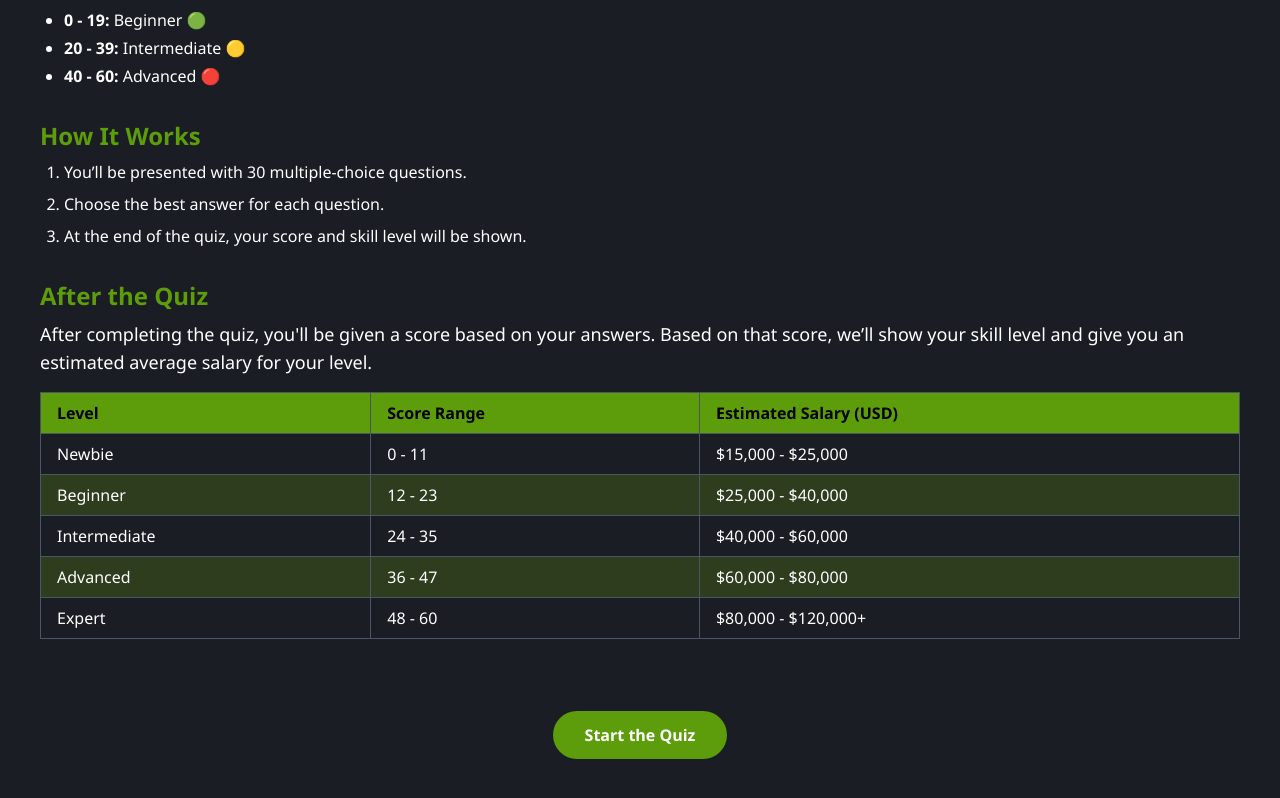
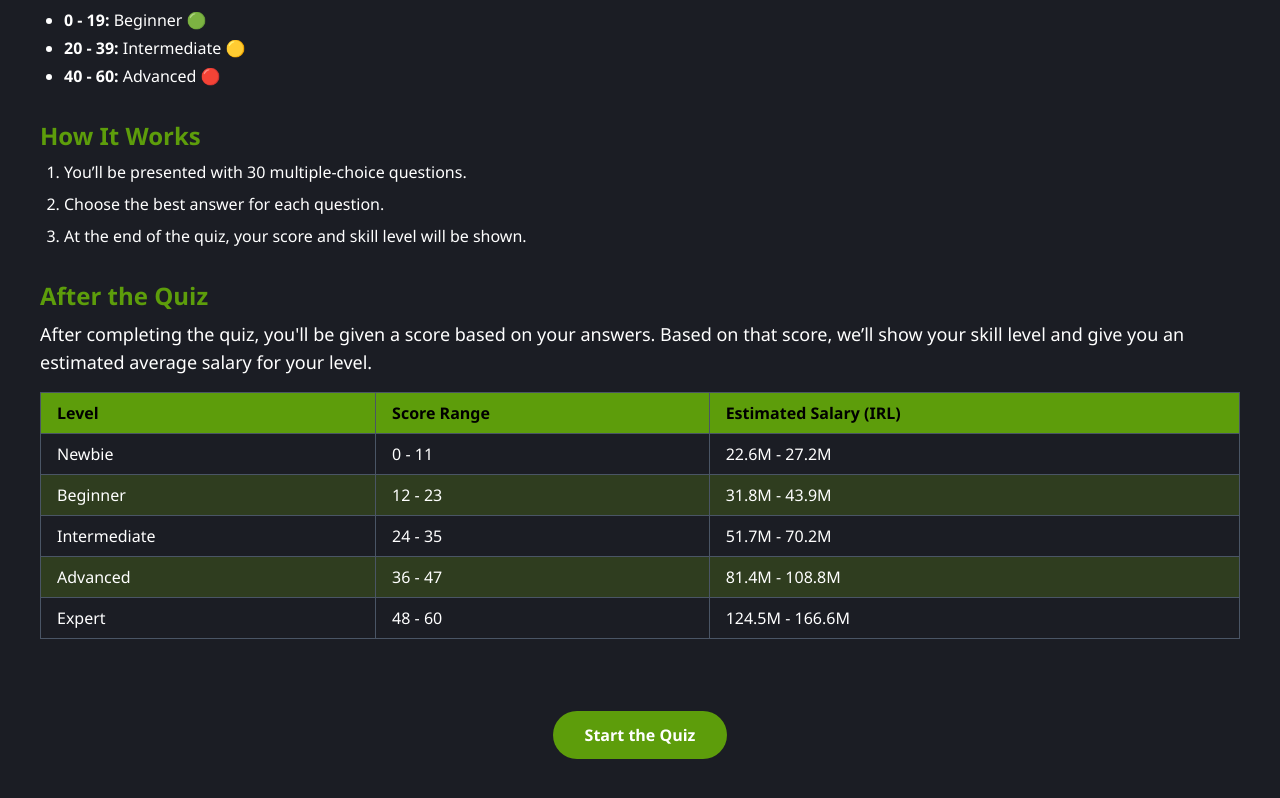
Before and after one commit to amirrrreza1/next-project-seven, a Next.js app: page /quiz in a window 1280 px wide. Shown: the part 444-1242 px from the top of the page. Built offline with nearby package versions, Linux system fonts and the light colour scheme.

Commit message:
fix: update salary ranges in DocumentationPage and adjust scoring levels in ResultPage

```diff
--- a/src/app/(quiz)/quiz/page.jsx
+++ b/src/app/(quiz)/quiz/page.jsx
@@ -82,7 +82,7 @@ const DocumentationPage = () => {
                   Score Range
                 </th>
                 <th className="border border-gray-600 px-4 py-2">
-                  Estimated Salary (USD)
+                  Estimated Salary (IRL)
                 </th>
               </tr>
             </thead>
@@ -91,14 +91,14 @@ const DocumentationPage = () => {
                 <td className="border border-gray-600 px-4 py-2">Newbie</td>
                 <td className="border border-gray-600 px-4 py-2">0 - 11</td>
                 <td className="border border-gray-600 px-4 py-2">
-                  $15,000 - $25,000
+                  22.6M - 27.2M
                 </td>
               </tr>
               <tr className="bg-[#2F3D1F]">
                 <td className="border border-gray-600 px-4 py-2">Beginner</td>
                 <td className="border border-gray-600 px-4 py-2">12 - 23</td>
                 <td className="border border-gray-600 px-4 py-2">
-                  $25,000 - $40,000
+                  31.8M - 43.9M
                 </td>
               </tr>
               <tr>
@@ -107,21 +107,21 @@ const DocumentationPage = () => {
                 </td>
                 <td className="border border-gray-600 px-4 py-2">24 - 35</td>
                 <td className="border border-gray-600 px-4 py-2">
-                  $40,000 - $60,000
+                  51.7M - 70.2M
                 </td>
               </tr>
               <tr className="bg-[#2F3D1F]">
                 <td className="border border-gray-600 px-4 py-2">Advanced</td>
                 <td className="border border-gray-600 px-4 py-2">36 - 47</td>
                 <td className="border border-gray-600 px-4 py-2">
-                  $60,000 - $80,000
+                  81.4M - 108.8M
                 </td>
               </tr>
               <tr>
                 <td className="border border-gray-600 px-4 py-2">Expert</td>
                 <td className="border border-gray-600 px-4 py-2">48 - 60</td>
                 <td className="border border-gray-600 px-4 py-2">
-                  $80,000 - $120,000+
+                  124.5M - 166.6M
                 </td>
               </tr>
             </tbody>
--- a/src/app/(quiz)/quiz/result/page.jsx
+++ b/src/app/(quiz)/quiz/result/page.jsx
@@ -4,12 +4,13 @@ import { useEffect, useState } from "react";
 import Link from "next/link";
 
 const getLevel = (score) => {
-  if (score == 0) return { level: "Idiot", salary: "You Really Want Salary ???" };
-  if (score <= 20) return { level: "Beginner", salary: "$20K-$30K" };
-  if (score <= 40) return { level: "Junior", salary: "$30K-$40K" };
-  if (score <= 60) return { level: "Mid", salary: "$40K-$60K" };
-  if (score <= 80) return { level: "Senior", salary: "$60K-$90K" };
-  return { level: "Expert", salary: "$90K+" };
+  if (score == 0)
+    return { level: "Idiot", salary: "You Really Want Salary ???" };
+  if (score <= 12) return { level: "Beginner", salary: "22.6M - 27.2M" };
+  if (score <= 24) return { level: "Junior", salary: "31.8M - 43.9M" };
+  if (score <= 36) return { level: "Mid", salary: "51.7M - 70.2M" };
+  if (score <= 48) return { level: "Senior", salary: "81.4M - 108.8M" };
+  return { level: "Expert", salary: "124.5M - 166.6M" };
 };
 
 const ResultPage = () => {
```
